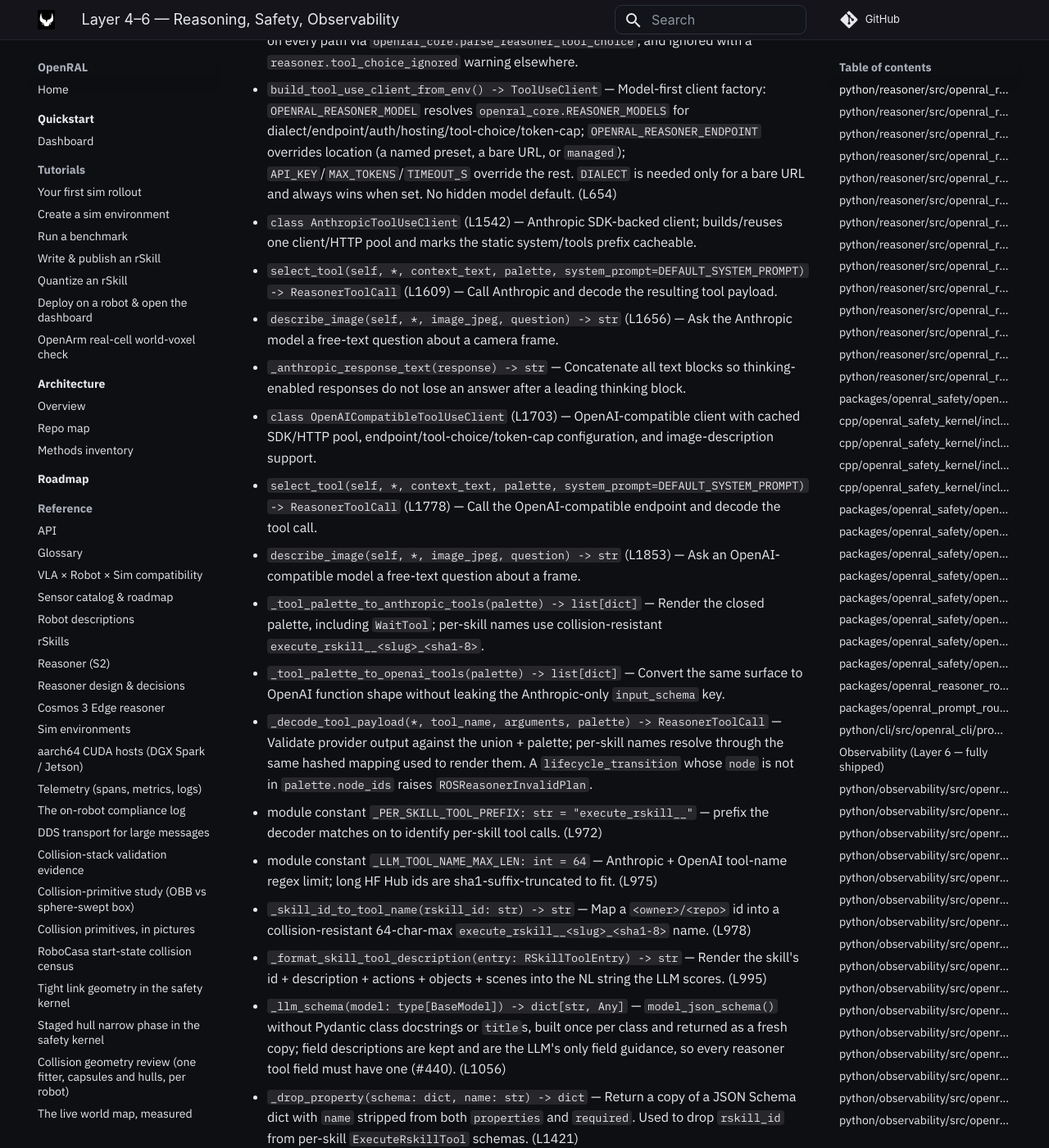
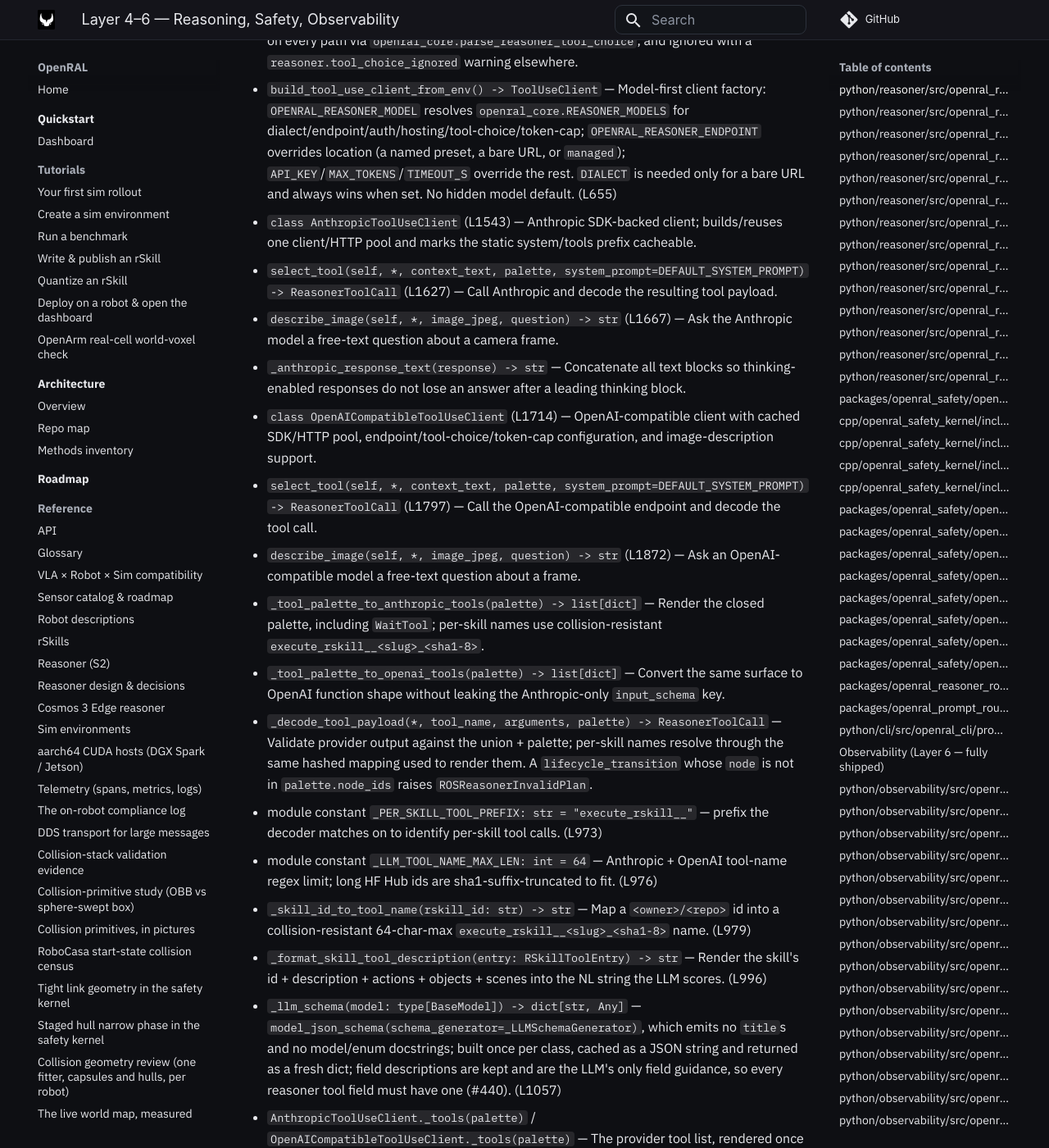
Before and after one commit to OpenRAL/openral, an MkDocs documentation site: the page built from docs/methods/06-reasoning-wam-safety-observability.md, in a window 1280 px wide and 1400 px high, scrolled down 1754 px. Shown: the whole window at 82% size. Built offline with MkDocs 1.6.1 and Material for MkDocs 9.7.7, drawn with Linux system fonts in a browser that asks for light colours; comment, search, counter and statistics services are not loaded; some of the changed text lies outside the part shown.

Commit message:
refactor(reasoner): pydantic schema generator, per-palette tool cache, sturdier size test
Review follow-ups on the #440 schema work:

- _LLMSchemaGenerator (a GenerateJsonSchema subclass) emits no titles and
  no model/enum docstrings, replacing the hand-rolled tree walker and its
  keyword lists. Output is byte-identical for all 13 tool models and for
  the franka palette measured on Thor.
- The stripped schema is cached as a JSON string, so the cache cannot be
  mutated by a caller; each call returns a fresh dict.
- Both tool-use clients render the tool list once per palette object
  instead of every tick; the Anthropic cache breakpoint is set at render.
- The franka size test validates the manifests the robot's own tags
  match (not only "franka_panda"), skips files that do not parse to a
  mapping, and derives its budget from the 32K window: 89,110 characters,
  3.27 per token measured on Edge's tokenizer.
- _ReasonerToolBase documents that Field descriptions are the LLM's only
  field text and the source of truth for field meaning.

Co-Authored-By: Claude Opus 5.5 <noreply@anthropic.com>
Signed-off-by: Adrian <adrianllopart@gmail.com>

```diff
--- a/docs/methods/06-reasoning-wam-safety-observability.md
+++ b/docs/methods/06-reasoning-wam-safety-observability.md
@@ -7,41 +7,42 @@ Layer 6 (Observability) is fully shipped — traces + metrics + structlog→OTLP
 ### `python/reasoner/src/openral_reasoner/tool_use.py`
 _Typed LLM tool-use clients (direct-dispatch surface); the `ReasonerToolCall` union is the sole planner output._
 
-- module constant `DEFAULT_SYSTEM_PROMPT: str` — Base S2 system prompt: one-tool-per-tick, safe skill selection, never bypass e-stop, exact field names, `wait` while a skill runs. Deployments may override. (L94)
+- module constant `DEFAULT_SYSTEM_PROMPT: str` — Base S2 system prompt: one-tool-per-tick, safe skill selection, never bypass e-stop, exact field names, `wait` while a skill runs. Deployments may override. (L95)
 - module constants `ANTHROPIC_BASE_URL` / `OPENROUTER_BASE_URL` / `OLLAMA_BASE_URL` / `VLLM_BASE_URL` / `GEMINI_BASE_URL` / `XAI_BASE_URL` / `DEEPSEEK_BASE_URL` / `HUGGINGFACE_BASE_URL: str` — Named-endpoint base URLs; canonical copy now lives in `openral_core.schemas`, re-exported here unchanged.
-- module constant `_ENDPOINT_PRESETS: dict[str, ReasonerEndpointPreset]` — Back-compat alias of `openral_core.REASONER_ENDPOINT_PRESETS`: per-endpoint `url`/`dialect`/`auth_required`/`timeout_s`/`tool_choice` for each `OPENRAL_REASONER_ENDPOINT` name. The curated model-first path takes only the endpoint properties from it; the uncurated path takes all five. (L651)
-- module constant `SYSTEM_PROMPT_ENV_VAR: str = "OPENRAL_REASONER_SYSTEM_PROMPT"` (L448) — env var that overrides the base operating brief; honoured by `resolve_reasoner_system_prompt`.
-- `render_robot_context_prompt(capabilities: RobotCapabilities | None, *, base_prompt=DEFAULT_SYSTEM_PROMPT) -> str` (L337) — Appends a deterministic `## THIS ROBOT` body-awareness block (embodiment, locomotion, manipulation/sensing, payload, control modes) to the prompt; `None` returns `base_prompt` unchanged. No cell geometry is listed: place surfaces are measured, not surveyed.
-- `resolve_reasoner_system_prompt(capabilities: RobotCapabilities | None, *, env=None) -> str` (L451) — Composes the full reasoner system prompt (env override or default base brief + `## THIS ROBOT` block). `env` is injectable for tests; called from `ReasonerNode.on_configure`.
-- `class ToolUseClient(Protocol)` (L498) — LLM tool-use client contract: `model_id`, optional `last_prompt_tokens`. Raises `ROSReasonerInvalidPlan` on a bad/mismatched tool call, `ROSPlanningError` on transport failure.
-  - `select_tool(self, *, context_text, palette, system_prompt=DEFAULT_SYSTEM_PROMPT) -> ReasonerToolCall` (L520) — Pick exactly one `ReasonerToolCall` for `context_text`.
-  - `describe_image(self, *, image_jpeg, question) -> str` (L552) — Ask the model a free-text question about a single camera frame.
+- module constant `_ENDPOINT_PRESETS: dict[str, ReasonerEndpointPreset]` — Back-compat alias of `openral_core.REASONER_ENDPOINT_PRESETS`: per-endpoint `url`/`dialect`/`auth_required`/`timeout_s`/`tool_choice` for each `OPENRAL_REASONER_ENDPOINT` name. The curated model-first path takes only the endpoint properties from it; the uncurated path takes all five. (L652)
+- module constant `SYSTEM_PROMPT_ENV_VAR: str = "OPENRAL_REASONER_SYSTEM_PROMPT"` (L449) — env var that overrides the base operating brief; honoured by `resolve_reasoner_system_prompt`.
+- `render_robot_context_prompt(capabilities: RobotCapabilities | None, *, base_prompt=DEFAULT_SYSTEM_PROMPT) -> str` (L338) — Appends a deterministic `## THIS ROBOT` body-awareness block (embodiment, locomotion, manipulation/sensing, payload, control modes) to the prompt; `None` returns `base_prompt` unchanged. No cell geometry is listed: place surfaces are measured, not surveyed.
+- `resolve_reasoner_system_prompt(capabilities: RobotCapabilities | None, *, env=None) -> str` (L452) — Composes the full reasoner system prompt (env override or default base brief + `## THIS ROBOT` block). `env` is injectable for tests; called from `ReasonerNode.on_configure`.
+- `class ToolUseClient(Protocol)` (L499) — LLM tool-use client contract: `model_id`, optional `last_prompt_tokens`. Raises `ROSReasonerInvalidPlan` on a bad/mismatched tool call, `ROSPlanningError` on transport failure.
+  - `select_tool(self, *, context_text, palette, system_prompt=DEFAULT_SYSTEM_PROMPT) -> ReasonerToolCall` (L521) — Pick exactly one `ReasonerToolCall` for `context_text`.
+  - `describe_image(self, *, image_jpeg, question) -> str` (L553) — Ask the model a free-text question about a single camera frame.
 - `class OpenAICompatibleToolUseClient` — OpenAI-compatible tool-use client. `tool_choice='auto'` covers endpoints that reject `'required'` (retries once on a prose reply); `max_tokens` optionally caps completion tokens, else the endpoint default applies.
-- module constant `REASONER_MODEL_ENV: str = "OPENRAL_REASONER_MODEL"` (L586)
-- module constant `REASONER_ENDPOINT_ENV: str = "OPENRAL_REASONER_ENDPOINT"` (L587)
-- module constant `REASONER_API_KEY_ENV: str = "OPENRAL_REASONER_API_KEY"` (L588)
-- module constant `REASONER_DIALECT_ENV: str = "OPENRAL_REASONER_DIALECT"` (L589)
-- module constant `REASONER_MAX_TOKENS_ENV: str = "OPENRAL_REASONER_MAX_TOKENS"` (L590)
-- module constant `REASONER_TIMEOUT_ENV: str = "OPENRAL_REASONER_TIMEOUT_S"` (L591) — model-first env names (ADR-0088).
-- module constant `REASONER_TOOL_CHOICE_ENV: str = "OPENRAL_REASONER_TOOL_CHOICE"` (L598) — `auto`/`required` override for the uncurated bare-URL `openai` path only; validated on every path via `openral_core.parse_reasoner_tool_choice`, and ignored with a `reasoner.tool_choice_ignored` warning elsewhere.
-- `build_tool_use_client_from_env() -> ToolUseClient` — Model-first client factory: `OPENRAL_REASONER_MODEL` resolves `openral_core.REASONER_MODELS` for dialect/endpoint/auth/hosting/tool-choice/token-cap; `OPENRAL_REASONER_ENDPOINT` overrides location (a named preset, a bare URL, or `managed`); `API_KEY`/`MAX_TOKENS`/`TIMEOUT_S` override the rest. `DIALECT` is needed only for a bare URL and always wins when set. No hidden model default. (L654)
-- `class AnthropicToolUseClient` (L1542) — Anthropic SDK-backed client; builds/reuses one client/HTTP pool and marks the static system/tools prefix cacheable.
-  - `select_tool(self, *, context_text, palette, system_prompt=DEFAULT_SYSTEM_PROMPT) -> ReasonerToolCall` (L1609) — Call Anthropic and decode the resulting tool payload.
-  - `describe_image(self, *, image_jpeg, question) -> str` (L1656) — Ask the Anthropic model a free-text question about a camera frame.
+- module constant `REASONER_MODEL_ENV: str = "OPENRAL_REASONER_MODEL"` (L587)
+- module constant `REASONER_ENDPOINT_ENV: str = "OPENRAL_REASONER_ENDPOINT"` (L588)
+- module constant `REASONER_API_KEY_ENV: str = "OPENRAL_REASONER_API_KEY"` (L589)
+- module constant `REASONER_DIALECT_ENV: str = "OPENRAL_REASONER_DIALECT"` (L590)
+- module constant `REASONER_MAX_TOKENS_ENV: str = "OPENRAL_REASONER_MAX_TOKENS"` (L591)
+- module constant `REASONER_TIMEOUT_ENV: str = "OPENRAL_REASONER_TIMEOUT_S"` (L592) — model-first env names (ADR-0088).
+- module constant `REASONER_TOOL_CHOICE_ENV: str = "OPENRAL_REASONER_TOOL_CHOICE"` (L599) — `auto`/`required` override for the uncurated bare-URL `openai` path only; validated on every path via `openral_core.parse_reasoner_tool_choice`, and ignored with a `reasoner.tool_choice_ignored` warning elsewhere.
+- `build_tool_use_client_from_env() -> ToolUseClient` — Model-first client factory: `OPENRAL_REASONER_MODEL` resolves `openral_core.REASONER_MODELS` for dialect/endpoint/auth/hosting/tool-choice/token-cap; `OPENRAL_REASONER_ENDPOINT` overrides location (a named preset, a bare URL, or `managed`); `API_KEY`/`MAX_TOKENS`/`TIMEOUT_S` override the rest. `DIALECT` is needed only for a bare URL and always wins when set. No hidden model default. (L655)
+- `class AnthropicToolUseClient` (L1543) — Anthropic SDK-backed client; builds/reuses one client/HTTP pool and marks the static system/tools prefix cacheable.
+  - `select_tool(self, *, context_text, palette, system_prompt=DEFAULT_SYSTEM_PROMPT) -> ReasonerToolCall` (L1627) — Call Anthropic and decode the resulting tool payload.
+  - `describe_image(self, *, image_jpeg, question) -> str` (L1667) — Ask the Anthropic model a free-text question about a camera frame.
 - `_anthropic_response_text(response) -> str` — Concatenate all text blocks so thinking-enabled responses do not lose an answer after a leading thinking block.
-- `class OpenAICompatibleToolUseClient` (L1703) — OpenAI-compatible client with cached SDK/HTTP pool, endpoint/tool-choice/token-cap configuration, and image-description support.
-  - `select_tool(self, *, context_text, palette, system_prompt=DEFAULT_SYSTEM_PROMPT) -> ReasonerToolCall` (L1778) — Call the OpenAI-compatible endpoint and decode the tool call.
-  - `describe_image(self, *, image_jpeg, question) -> str` (L1853) — Ask an OpenAI-compatible model a free-text question about a frame.
+- `class OpenAICompatibleToolUseClient` (L1714) — OpenAI-compatible client with cached SDK/HTTP pool, endpoint/tool-choice/token-cap configuration, and image-description support.
+  - `select_tool(self, *, context_text, palette, system_prompt=DEFAULT_SYSTEM_PROMPT) -> ReasonerToolCall` (L1797) — Call the OpenAI-compatible endpoint and decode the tool call.
+  - `describe_image(self, *, image_jpeg, question) -> str` (L1872) — Ask an OpenAI-compatible model a free-text question about a frame.
 - `_tool_palette_to_anthropic_tools(palette) -> list[dict]` — Render the closed palette, including `WaitTool`; per-skill names use collision-resistant `execute_rskill__<slug>_<sha1-8>`.
 - `_tool_palette_to_openai_tools(palette) -> list[dict]` — Convert the same surface to OpenAI function shape without leaking the Anthropic-only `input_schema` key.
 - `_decode_tool_payload(*, tool_name, arguments, palette) -> ReasonerToolCall` — Validate provider output against the union + palette; per-skill names resolve through the same hashed mapping used to render them. A `lifecycle_transition` whose `node` is not in `palette.node_ids` raises `ROSReasonerInvalidPlan`.
-- module constant `_PER_SKILL_TOOL_PREFIX: str = "execute_rskill__"` — prefix the decoder matches on to identify per-skill tool calls. (L972)
-- module constant `_LLM_TOOL_NAME_MAX_LEN: int = 64` — Anthropic + OpenAI tool-name regex limit; long HF Hub ids are sha1-suffix-truncated to fit. (L975)
-- `_skill_id_to_tool_name(rskill_id: str) -> str` — Map a `<owner>/<repo>` id into a collision-resistant 64-char-max `execute_rskill__<slug>_<sha1-8>` name. (L978)
-- `_format_skill_tool_description(entry: RSkillToolEntry) -> str` — Render the skill's id + description + actions + objects + scenes into the NL string the LLM scores. (L995)
-- `_llm_schema(model: type[BaseModel]) -> dict[str, Any]` — `model_json_schema()` without Pydantic class docstrings or `title`s, built once per class and returned as a fresh copy; field descriptions are kept and are the LLM's only field guidance, so every reasoner tool field must have one (#440). (L1056)
-- `_drop_property(schema: dict, name: str) -> dict` — Return a copy of a JSON Schema dict with `name` stripped from both `properties` and `required`. Used to drop `rskill_id` from per-skill `ExecuteRskillTool` schemas. (L1421)
-- module constant `_TOOL_ADAPTER: TypeAdapter[ReasonerToolCall]` (L334) — cached `TypeAdapter(ReasonerToolCall)` used to validate a decoded tool payload against the discriminated union.
+- module constant `_PER_SKILL_TOOL_PREFIX: str = "execute_rskill__"` — prefix the decoder matches on to identify per-skill tool calls. (L973)
+- module constant `_LLM_TOOL_NAME_MAX_LEN: int = 64` — Anthropic + OpenAI tool-name regex limit; long HF Hub ids are sha1-suffix-truncated to fit. (L976)
+- `_skill_id_to_tool_name(rskill_id: str) -> str` — Map a `<owner>/<repo>` id into a collision-resistant 64-char-max `execute_rskill__<slug>_<sha1-8>` name. (L979)
+- `_format_skill_tool_description(entry: RSkillToolEntry) -> str` — Render the skill's id + description + actions + objects + scenes into the NL string the LLM scores. (L996)
+- `_llm_schema(model: type[BaseModel]) -> dict[str, Any]` — `model_json_schema(schema_generator=_LLMSchemaGenerator)`, which emits no `title`s and no model/enum docstrings; built once per class, cached as a JSON string and returned as a fresh dict; field descriptions are kept and are the LLM's only field guidance, so every reasoner tool field must have one (#440). (L1057)
+- `AnthropicToolUseClient._tools(palette)` / `OpenAICompatibleToolUseClient._tools(palette)` — The provider tool list, rendered once per palette object (a registry refresh installs a new palette) instead of every tick; the Anthropic one carries the prompt-cache breakpoint.
+- `_drop_property(schema: dict, name: str) -> dict` — Return a copy of a JSON Schema dict with `name` stripped from both `properties` and `required`. Used to drop `rskill_id` from per-skill `ExecuteRskillTool` schemas. (L1422)
+- module constant `_TOOL_ADAPTER: TypeAdapter[ReasonerToolCall]` (L335) — cached `TypeAdapter(ReasonerToolCall)` used to validate a decoded tool payload against the discriminated union.
 
 ### `python/reasoner/src/openral_reasoner/cosmos3.py`
 _NVIDIA Cosmos 3 reasoner backend (`OPENRAL_REASONER_MODEL=cosmos3-edge`), the physical-AI-native S2 planner. Runs the on-device 4B Edge tier behind an OpenAI-compatible endpoint, so the typed tool-use contract is unchanged. Companion boot helper: `tools/cosmos3_reasoner_sidecar.py`._
```
Also changed, not shown: docs/methods/00-core-schemas.md (+20 -20 lines), 3 other files.
